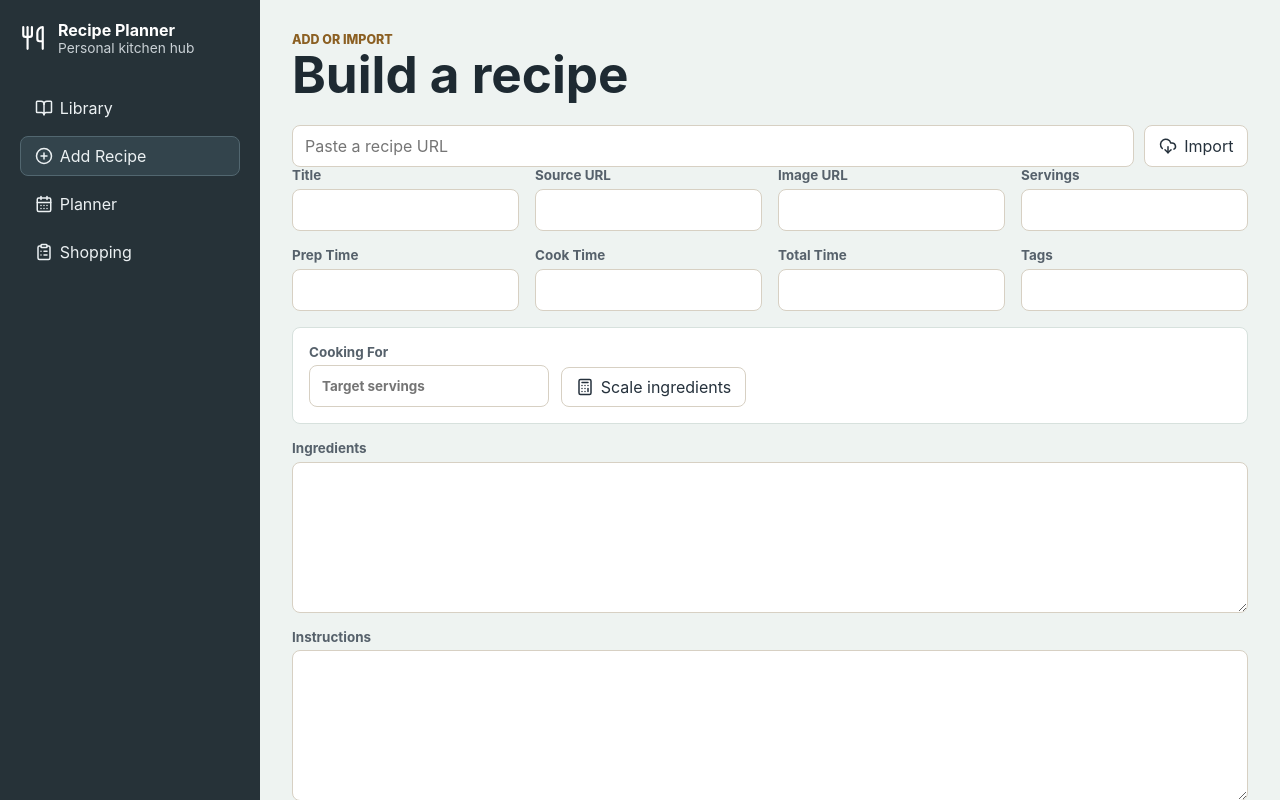
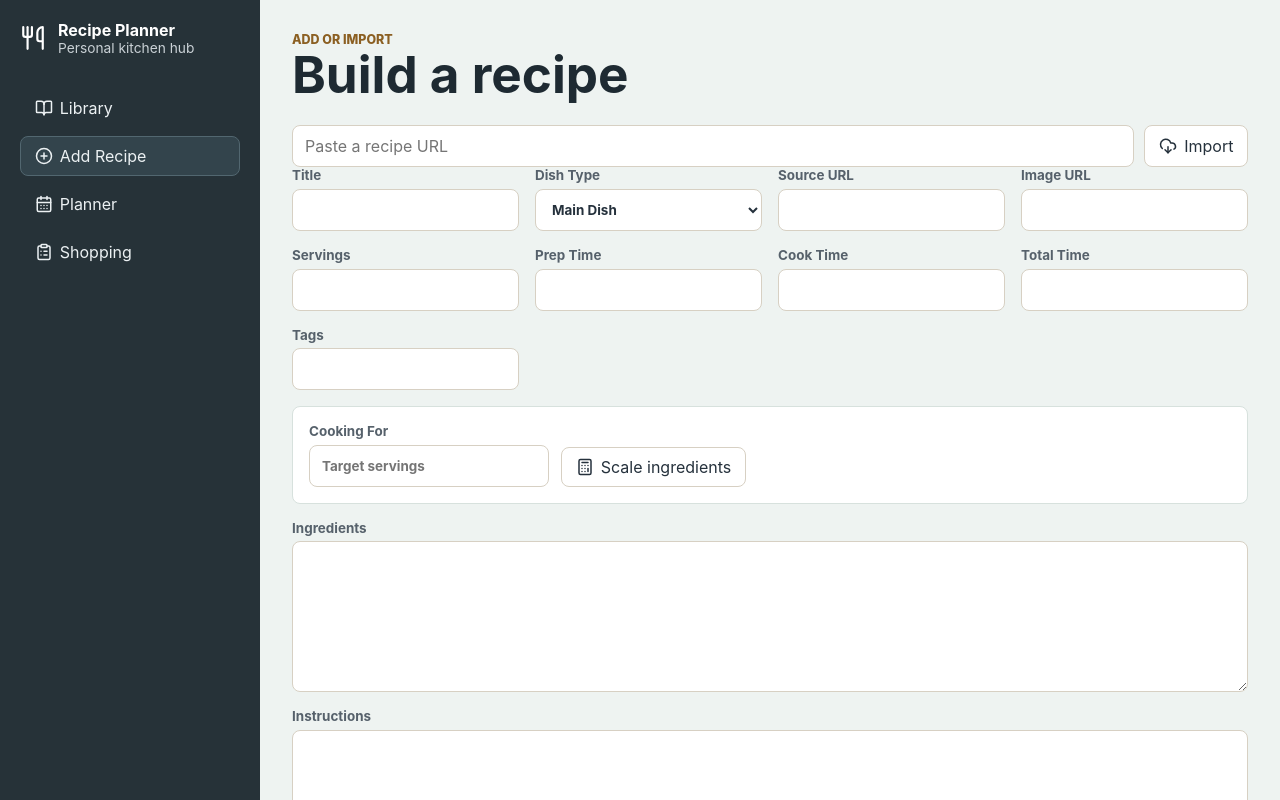
Before and after one commit to jsrosenbery/Recipe-App, a React (Vite) app in the folder frontend/: page / in a window 1280 px wide. Both pictures are taken after a click on the button "Add Recipe". Shown: the top 800 px of the page. Built offline with nearby package versions, Linux system fonts and the light colour scheme; no server answers.

Commit message:
Add editable recipe dish type

```diff
--- a/frontend/src/components/RecipeForm.jsx
+++ b/frontend/src/components/RecipeForm.jsx
@@ -18,6 +18,7 @@ export const emptyRecipe = {
   source_url: '',
   image_url: '',
   servings: '',
+  dish_type: 'main',
   prep_time: '',
   cook_time: '',
   total_time: '',
@@ -135,6 +136,14 @@ export function RecipeForm({ recipe, setRecipe, onSave, saving }) {
           <input value={recipe.title || ''} onChange={(event) => updateField('title', event.target.value)} required />
         </label>
         <label>
+          Dish Type
+          <select value={recipe.dish_type || 'main'} onChange={(event) => updateField('dish_type', event.target.value)}>
+            <option value="main">Main Dish</option>
+            <option value="side">Side Dish</option>
+            <option value="both">Main or Side</option>
+          </select>
+        </label>
+        <label>
           Source URL
           <input value={recipe.source_url || ''} onChange={(event) => updateField('source_url', event.target.value)} />
         </label>
```
